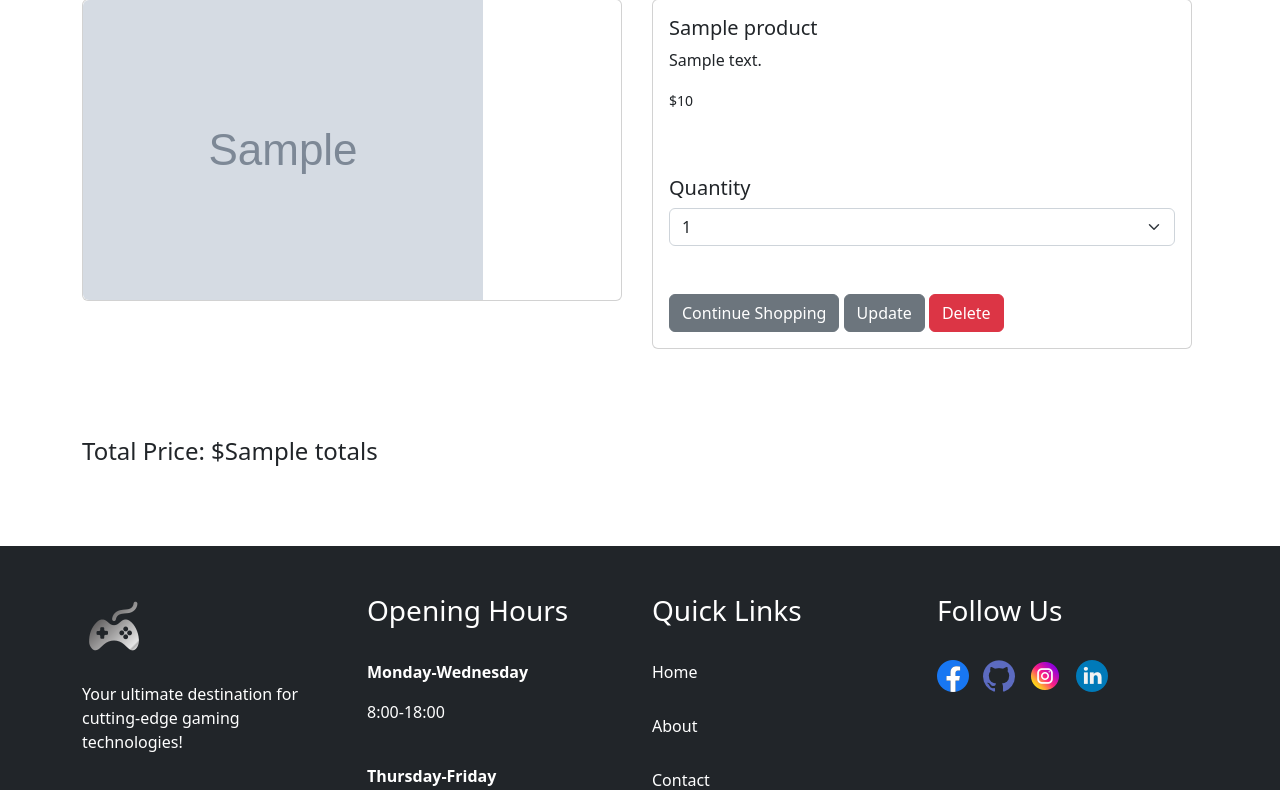
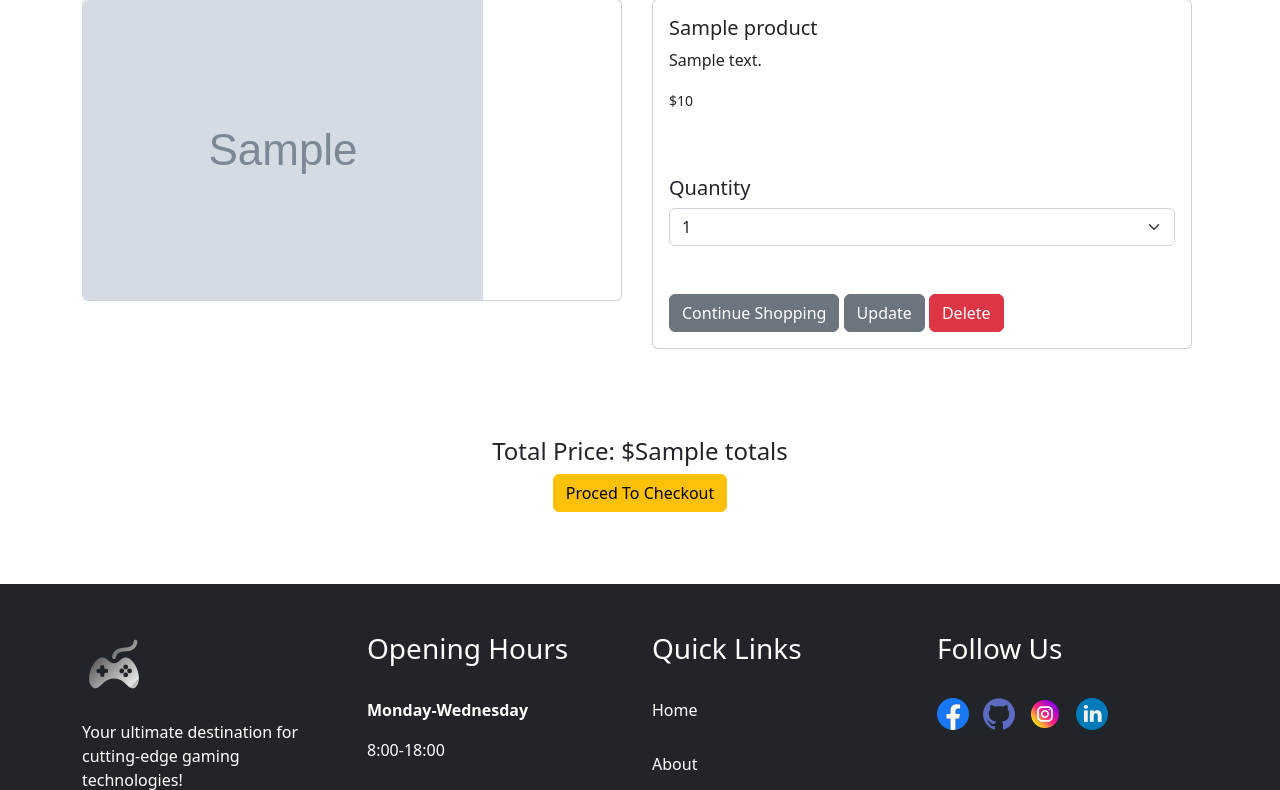
Before and after one commit to almasdelic/e-commerce, a Django app: template ecommerce/cart/templates/cart_summary.html in a window 1280 px wide. Shown: the part 412-1202 px from the top of the page. Run offline with Django 4.2, Linux system fonts and the light colour scheme; the template is opened without the code that fills it: most values are stand-ins (such as "Sample title", 1, 10 or a date in 2020); grey boxes marked "Sample" are stand-in pictures; some libraries are stand-ins or nearby versions.

Commit message:
Update cart_summary.html

```diff
--- a/ecommerce/cart/templates/cart_summary.html
+++ b/ecommerce/cart/templates/cart_summary.html
@@ -52,19 +52,26 @@
                                           </select>
                                           <br><br>
 
+
                                           <a href="{% url 'home' %}" class="btn btn-secondary">Continue Shopping</a>
                                           <button type="button" data-index="{{product.id}}" class="btn btn-secondary update-cart">Update</button>
                                           <button type="button" data-index="{{product.id}}" class="btn btn-danger delete-cart">Delete</button>
 
                                       </div>
+
                                   </div>
                               </div>
                           </div>
                       </div>
                   </div>
               {% endfor %}
-              <br><br><br>
-              <h4>Total Price: ${{totals}} </h4>
+              <center>
+                <br><br><br>
+                <div>
+                    <h4>Total Price: ${{totals}} </h4>
+                    <a href="{% url 'checkout' %}" class="btn btn-warning">Proced To Checkout</a>
+                </div>
+              </center>
           {% else %}
 
             <div class="container-fluid  mt-100">
```
